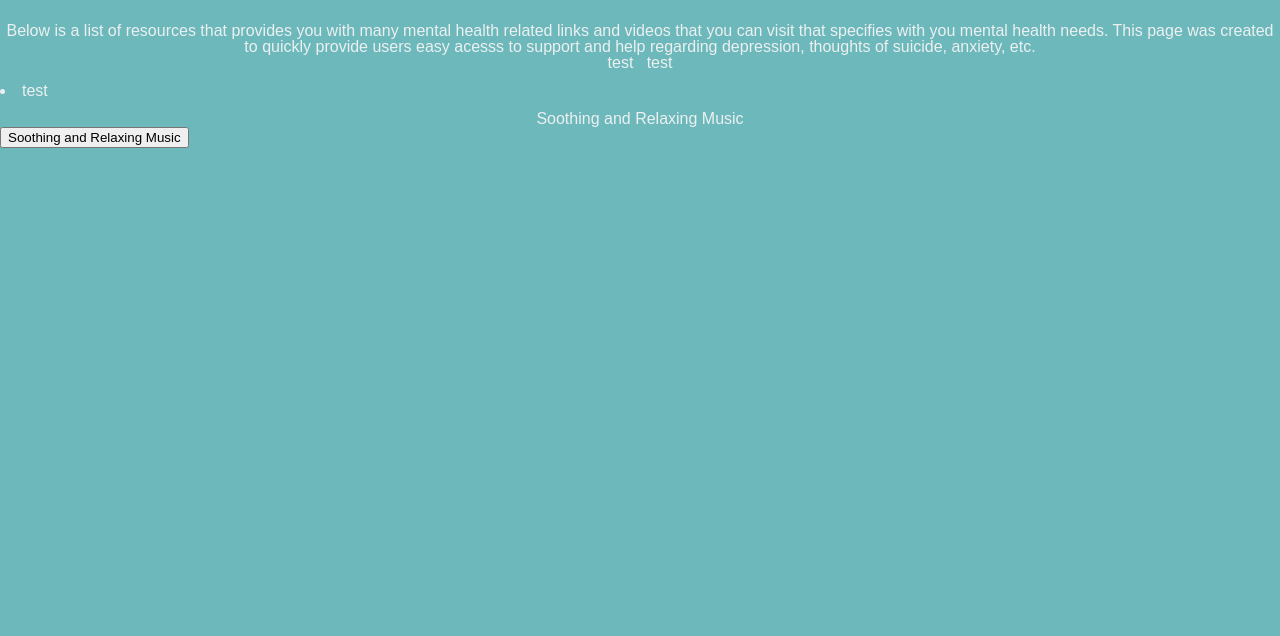
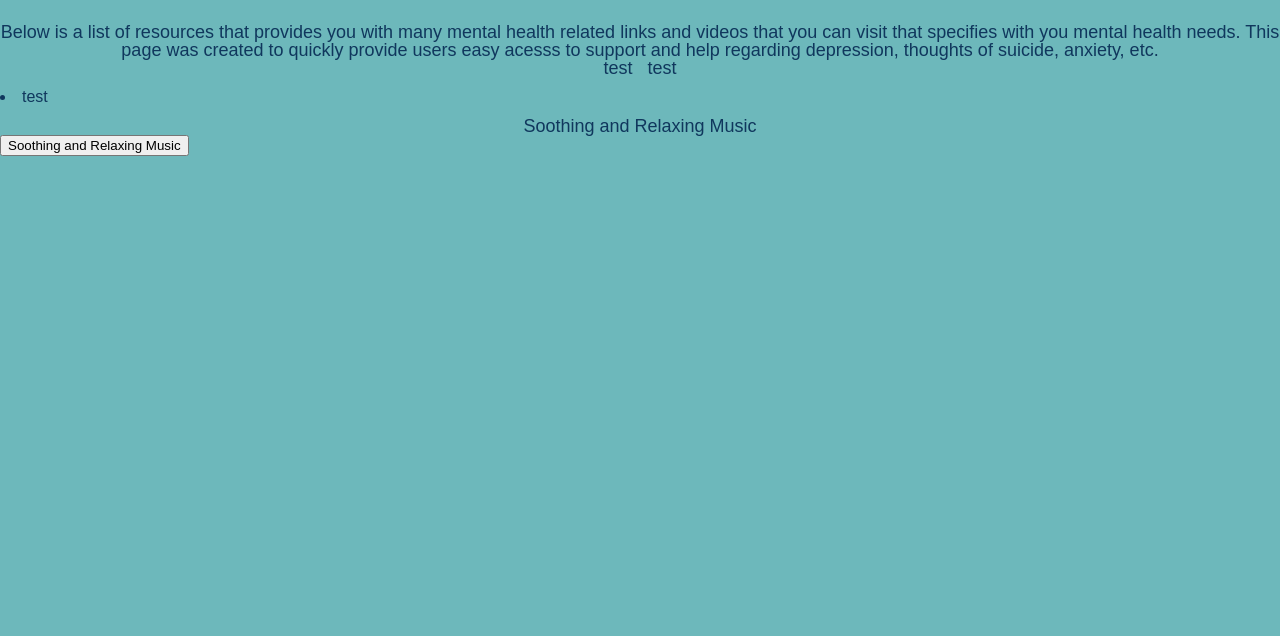
Before and after one commit to rcereno/slo-hacks-lite-project, a plain HTML site: page services.html in a window 1280 px wide. Shown: the part 164-800 px from the top of the page. Drawn offline with Linux system fonts and the light colour scheme.

Commit message:
changed up colors and font size

```diff
--- a/styles-contact.css
+++ b/styles-contact.css
@@ -140,9 +140,9 @@ h1 {
 p {
     width: 100%;
     text-align: center;
-    color: #ecf0f1;
+    color: #10375d;
     font-family: Arial, Helvetica, sans-serif;
-    font-size: 16px;
+    font-size: 18px;
 }
 
 span {
@@ -152,5 +152,5 @@ span {
 li {
 	font-size: 16px;
 	font-family: Arial, Helvetica, sans-serif;
-	color: #ecf0f1;
+	color: #10375d;
 }
```
